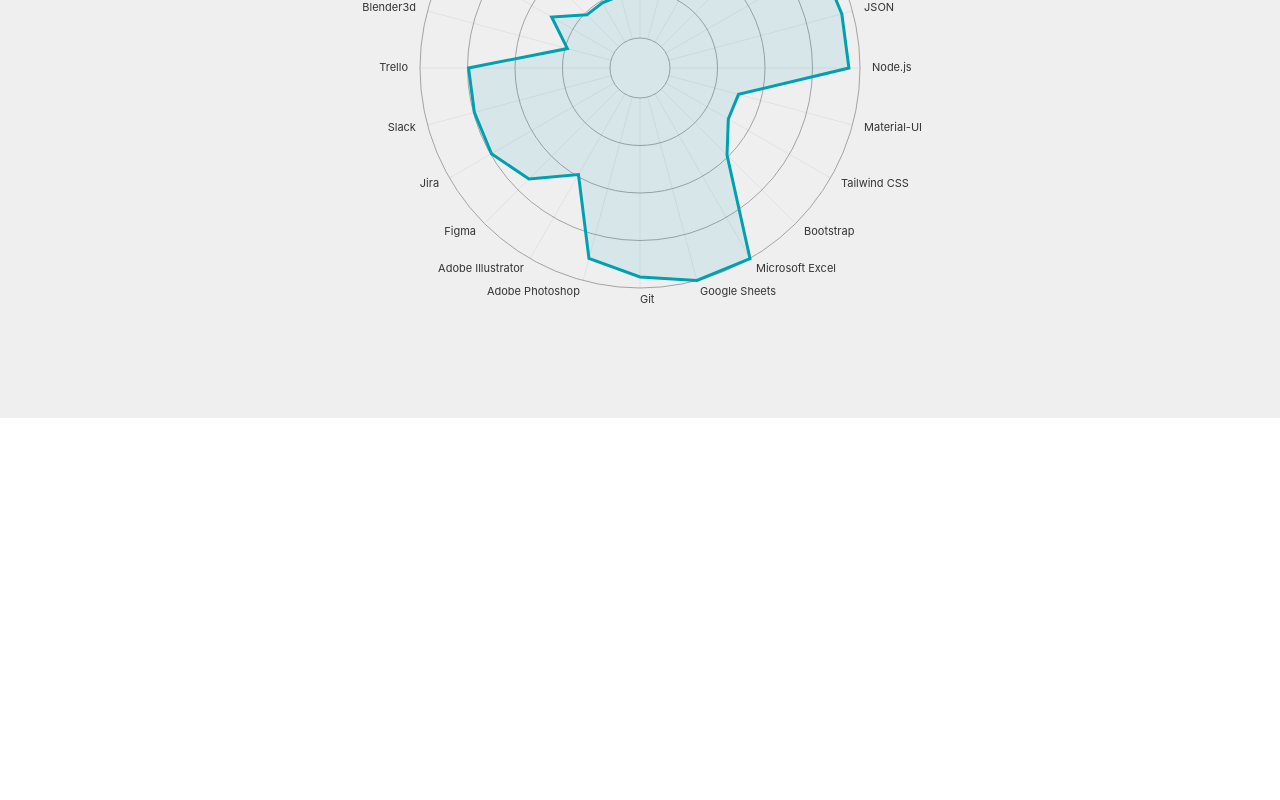
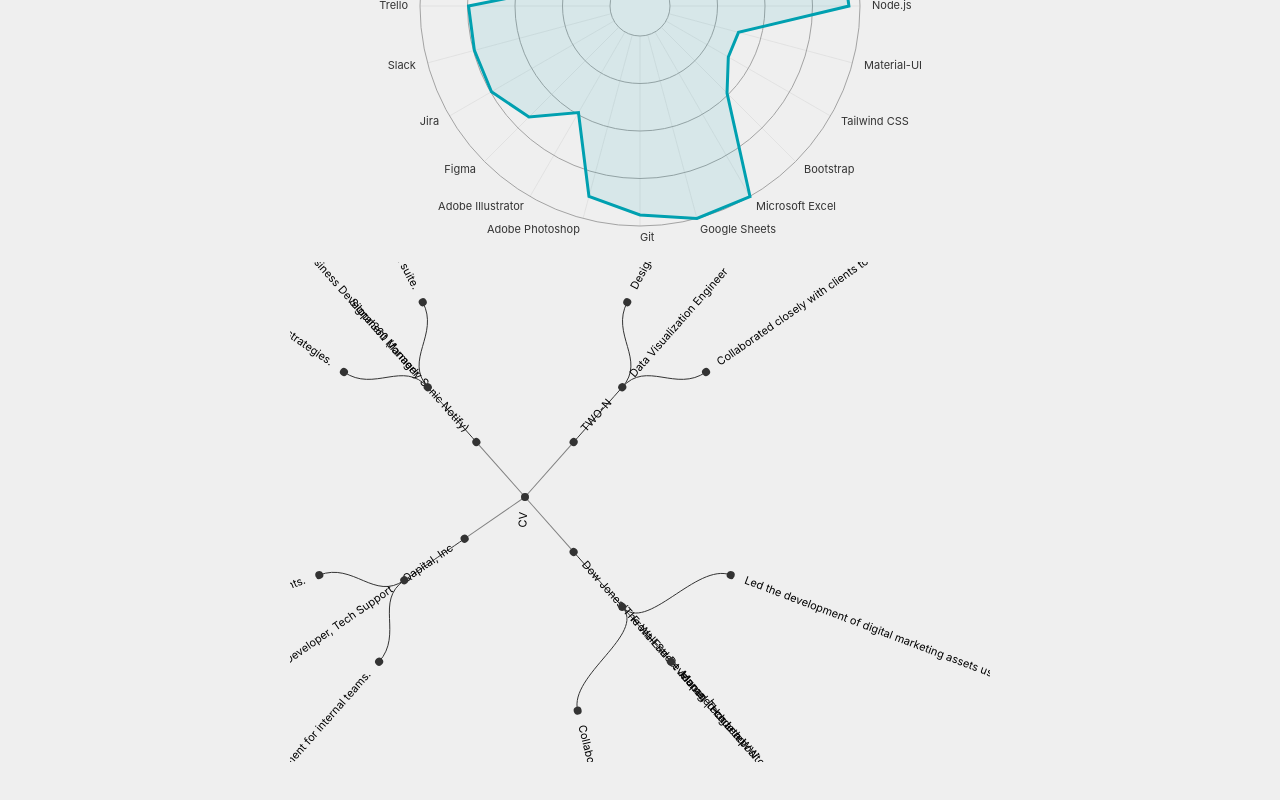
Before and after one commit to dmalary/dm_cv-react-d3, a React (Vite) app: page / in a window 1280 px wide. Shown: the part 382-1182 px from the top of the page. Before the commit the page ends 800 px from the top, so only its background shows below. Built offline with nearby package versions, Linux system fonts and the light colour scheme.

Commit message:
feat: add basic radial tree, debug display

```diff
--- /dev/null
+++ b/components/RadialTreeChart.jsx
@@ -0,0 +1,98 @@
+/* eslint-disable react/prop-types */
+import { useMemo } from "react";
+
+import * as d3 from "d3";
+
+const degToRad = (deg) => (deg * 2 * Math.PI) / 360;
+
+const RadialTreeChart = ({ width, height, data, margin }) => {
+  console.log('data', data)
+
+  const dataHierarchy = useMemo(() => {
+    // return d3.hierarchy(data);
+    return d3.hierarchy(data).sum((d) => d.value);
+  }, [data]);
+  console.log('dataHierarchy', dataHierarchy);
+
+  const radius = Math.min(width, height) / 2 - margin;
+
+  const tree = useMemo(() => {
+    const treeGen = d3.cluster()
+      .size([360, radius]);
+    return treeGen(dataHierarchy);
+  }, [dataHierarchy, radius])
+  console.log('tree', tree);
+  console.log('tree.descendants()', tree.descendants());
+
+  const allNodes = tree.descendants().map((node) => {
+    //   if (!node.parent) null;
+    // console.log('node', node)
+
+    const flipLabel = node.x > 180;
+
+    return (
+      <g
+        key={node.id || node.data.name}
+        transform={`rotate(${node.x - 90}) translate(${node.y})`}
+        >
+        <circle
+          cx={0}
+          cy={0}
+          r={4}
+          stroke="transparent"
+          fill="#333333"
+        />
+        <text
+          x={flipLabel ? -15 : 15}
+          // y={0}
+          fontSize={11}
+          textAnchor={flipLabel ? "end" : "start"}
+          transform={flipLabel ? "rotate(180)" : "rotate(0)"}
+          alignmentBaseline="middle"
+        >
+          {node.data.name}
+        </text>
+      </g>
+    )
+  });
+
+  const linksGen = d3.linkRadial()
+    .angle((node) => degToRad(node.x))
+    .radius((node) => node.y);
+    console.log("tree links:", tree.links());
+
+  const allEdges = tree.links().map((link) => {
+    // For the very first level, draw lines instead of radial links that would look bad at the root
+    if (link.source.depth === 0) {
+      return (
+        <g
+          key={`${link.source.data.name}_${link.target.data.name}`}
+          transform={`rotate(${link.target.x - 90})`}
+        >
+          <line x1={0} y1={0} x2={link.target.y} y2={0} stroke="grey" />;
+        </g>
+      );
+    }
+    return (
+      <path
+        key={`${link.source.data.name}_${link.target.data.name}`}
+        fill="none"
+        stroke="#333333"
+        d={linksGen(link) || undefined}
+      />
+    );
+  });
+
+  return (
+    <div>
+      <svg width={width} height={height}>
+        <g transform={`translate(${radius + margin / 2}, ${radius + margin / 2})`}>
+          {allEdges}
+          {allNodes}
+        </g>
+      </svg>
+    </div>
+  )
+}
+
+export default RadialTreeChart;
--- a/src/App.jsx
+++ b/src/App.jsx
@@ -1,8 +1,10 @@
 import './App.css'
 
 import skillData from "../data/skill_data.json"
+import expData from "../data/exp_data.json"
 
 import RadarChart from "../components/RadarChart";
+import RadialTreeChart from "../components/RadialTreeChart";
 
 function App() {
 
@@ -27,7 +29,12 @@
         <p>- Bushwick, Brooklyn. NY - Phone: (646) 255-0485 - davidmalary@gmail.com -</p>
       </div>
       <div>
-        <RadarChart width={specs.size.w} height={specs.size.h} margin={specs.margin.g} data={skillData} />
+        <div>
+          <RadarChart width={specs.size.w} height={specs.size.h} margin={specs.margin.g} data={skillData} />
+        </div>
+        <div>
+        <RadialTreeChart width={specs.size.w} height={specs.size.h} data={expData[0]} margin={specs.margin.g} />
+        </div>
       </div>
     </>
   )
```
